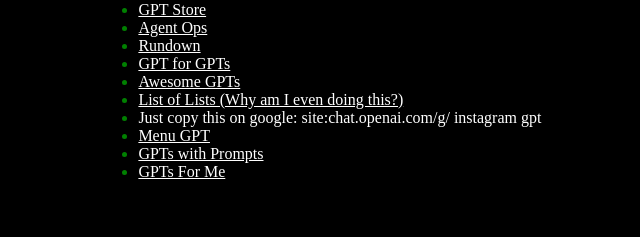
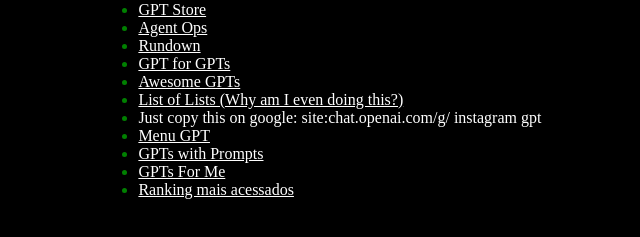
Before and after one commit to ahermanoml/guiagpts, a plain HTML site: page index.html in a window 1280 px wide. Shown: the part 79-316 px from the top of the page, without its empty margins (36-676 px from the left). Drawn offline with Linux system fonts and the light colour scheme.

Commit message:
Update index.html

```diff
--- a/index.html
+++ b/index.html
@@ -42,6 +42,9 @@
             <li>
                 <a href="https://gptsfor.me/">GPTs For Me </a>
             </li>
+            <li>
+                <a href="https://github.com/1mrat/gpt-stats">Ranking mais acessados </a>
+            </li>
 
         </ul>
     </div>
```
